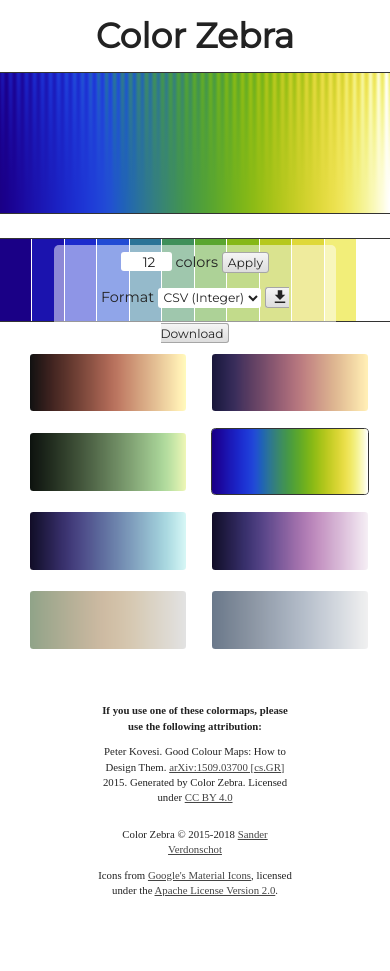
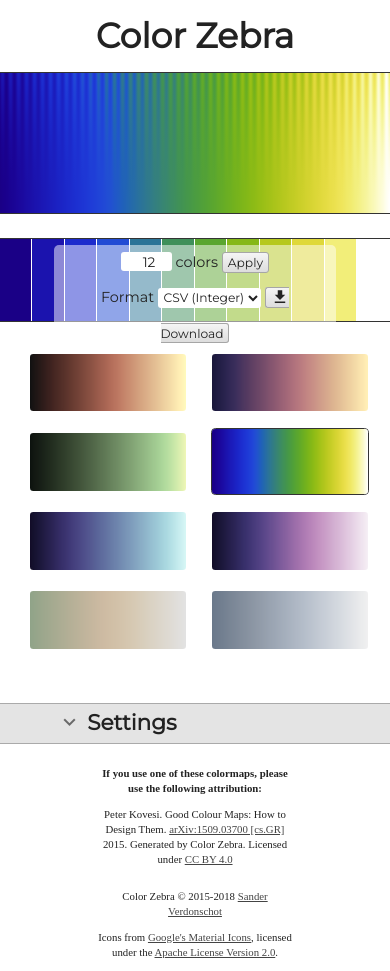
Before and after one commit to Mangara/Color-Zebra, a plain HTML site: page dev/html/index.html in a window 390 px wide. Before the commit the page ends 909 px from the top, so only its background shows below. Drawn offline with nearby package versions, Linux system fonts and the light colour scheme; a web font is replaced by a local one.

Commit message:
Added dummy settings section

```diff
--- a/dev/css/main.css
+++ b/dev/css/main.css
@@ -25,6 +25,7 @@
 h2 {
     font-family: Montserrat;
     color: #222;
+    margin: 0;
 }
 
 .subtitle {
@@ -160,8 +161,23 @@
     vertical-align: middle;
 }
 
+#settings-container {
+    padding: 0.5em 4em;
+    background: #e4e4e4;
+    border: 1px solid #aaa;
+    border-width: 1px 0px; /* Turn off left and right borders */
+}
+
+#settings {
+    display: none;
+}
+
+#settings-toggle {
+    cursor: pointer;
+}
+
 #acknowledgments {
-    margin-top: 0em;
+    margin-top: 2em;
     font-size: 0.75em;
     line-height: 140%;
     color: #222;
--- a/dev/html/index.html
+++ b/dev/html/index.html
@@ -69,6 +69,14 @@
             <canvas id="Water" tabindex="0" role="button"></canvas>
         </section>
 
+        <section id="settings-container">
+            <h2 id="settings-toggle"><i class="material-icons md-dark">expand_more</i> Settings</h2>
+
+            <div id="settings">
+                <p>Some settings</p>
+            </div>
+        </section>
+
         <footer>
             <div id="acknowledgments">
                 <div class="ack-column">
--- a/dev/js/main.js
+++ b/dev/js/main.js
@@ -119,6 +119,16 @@
             ColorZebra.fixedNumPreview.maximize();
             ColorZebra.fixedNumPreview.draw();
         });
+
+        $('#settings-toggle').click(function() {
+            $('#settings').slideToggle(500);
+
+            if ($('#settings-toggle>i').html() === 'expand_more') {
+                $('#settings-toggle>i').html('expand_less');
+            } else {
+                $('#settings-toggle>i').html('expand_more');
+            }
+        });
     }
 
     // Handle on-load stuff
```
